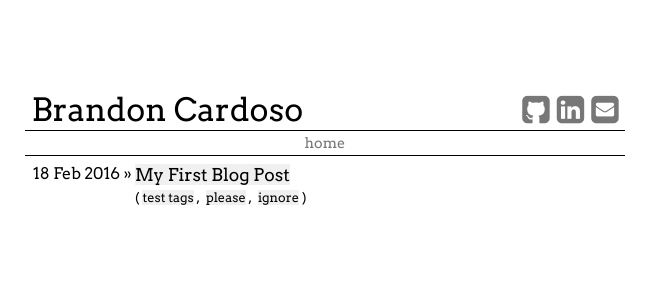
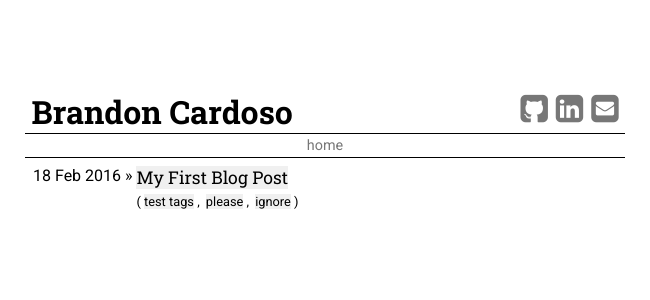
Before and after one commit to brandoncardoso/brandoncardoso.github.io, a Jekyll site: the page built from index.html, in a window 1280 px wide. Shown: the top 300 px of the page, without its empty margins (315-965 px from the left). Built offline with Jekyll 4.4.1, drawn with Linux system fonts in a browser that asks for light colours.

Commit message:
Change font from 'Arvo' to 'Roboto [Slab]'

```diff
--- a/_layouts/default.html
+++ b/_layouts/default.html
@@ -5,7 +5,8 @@
 
 		<link rel="stylesheet" type="text/css" href="/css/main.css">
 		<link rel="stylesheet" type="text/css" href="/css/font-awesome.min.css">
-        <link href='https://fonts.googleapis.com/css?family=Arvo:700,400' rel='stylesheet' type='text/css'>
+        <link href='https://fonts.googleapis.com/css?family=Roboto+Slab:400,700' rel='stylesheet' type='text/css'>
+        <link href='https://fonts.googleapis.com/css?family=Roboto:400,700' rel='stylesheet' type='text/css'>
 	</head>
 	<body>
         <div class="container">
--- a/css/main.css
+++ b/css/main.css
@@ -1,5 +1,5 @@
 html, body {
-    font-family: 'Arvo', serif;
+    font-family: 'Roboto', sans-serif;
     font-weight: 400;
     font-size: 100%;
 
@@ -24,6 +24,11 @@
     padding: 0 0.2em;
 
     font-size: 2em;
+}
+
+header .name {
+    font-family: 'Roboto Slab', serif;
+    font-weight: 700;
 }
 
 header .links {
@@ -81,6 +86,7 @@
 }
 
 h3 {
+    font-family: 'Roboto Slab', serif;
     font-weight: normal;
     margin: 10px 0;
 }
@@ -121,6 +127,7 @@
 }
 
 .post-info .post-title {
+    font-family: 'Roboto Slab', serif;
     font-size: 1.1em;
 }
 
```
